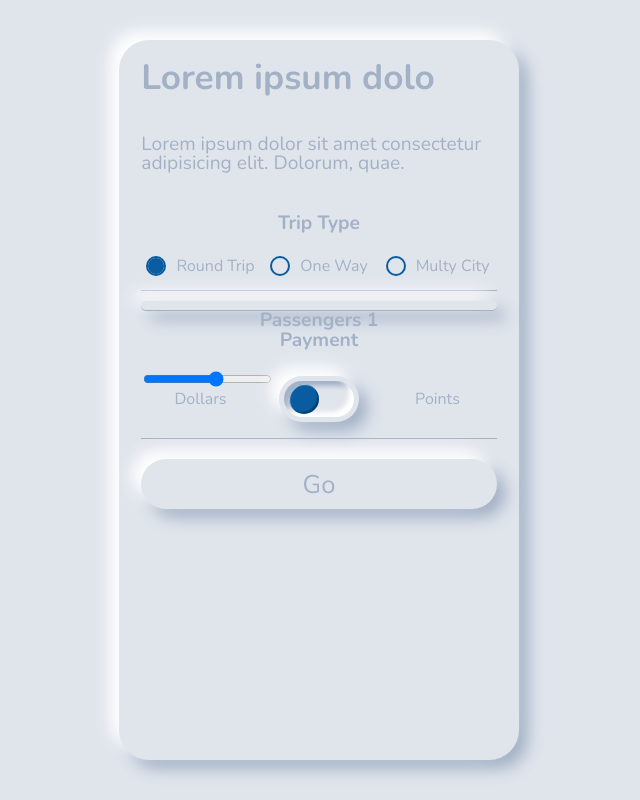
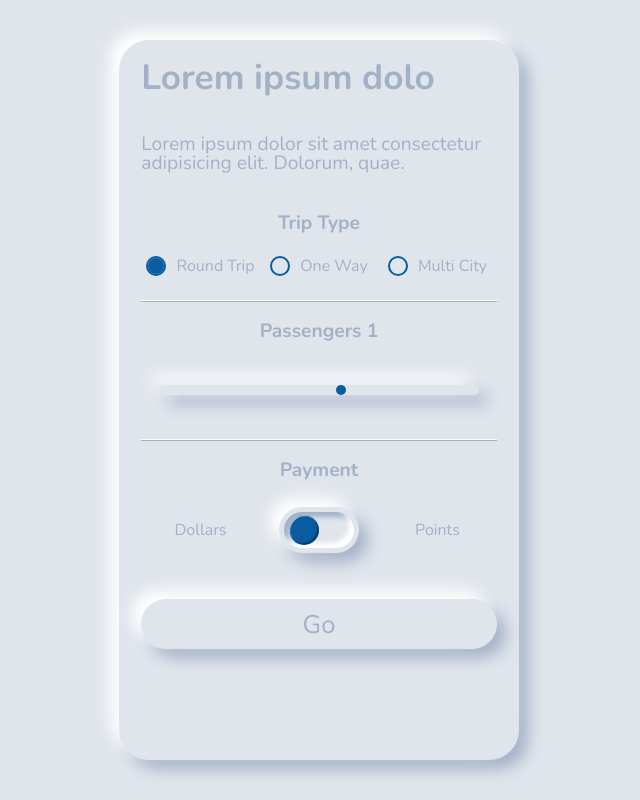
Before and after one commit to edsaavedra/sw-pnrs, a React (Create React App) app: page / in a window 1280 px wide. Shown: the whole page, without its empty margins (321-961 px from the left). Built offline with nearby package versions, Linux system fonts and the light colour scheme.

Commit message:
split into components

```diff
--- a/src/App.js
+++ b/src/App.js
@@ -1,7 +1,8 @@
 import React, { Component } from 'react';
+import Radio from './components/radio';
+import Range from './components/range';
+import Switch from './components/switch';
 import './App.scss';
-import Switch from './components/switch';
-import Range from './components/range';
 
 class App extends Component {
   constructor(props) {
@@ -22,6 +23,10 @@ class App extends Component {
     this.setState({ form });
   }
 
+  handleSubmit = () => {
+
+  }
+
   render() {
     const { tripType, passengers, payment } = this.state.form;
     return (
@@ -30,38 +35,26 @@ class App extends Component {
         <p className="subtitle">Lorem ipsum dolor sit amet consectetur adipisicing elit. Dolorum, quae.</p>
         <form className="form">
 
-          <div className="field roundtrip">
+          <div className="field trip-type">
             <span className="field-title">Trip Type</span>
-            <label htmlFor="roundtrip">
-              <input
-                type="radio"
+            <Radio
                 name="tripType"
                 value="roundtrip"
                 checked={tripType === "roundtrip"}
-                onChange={this.handleChange}
-                id="roundtrip"/>
-              <span className="roundtrip">Round Trip</span>
-            </label>
-            <label htmlFor="oneway">
-              <input
-                type="radio"
+                changeHandle={this.handleChange}
+                label="Round Trip"/>
+            <Radio
                 name="tripType"
                 value="oneway"
                 checked={tripType === "oneway"}
-                onChange={this.handleChange}
-                id="oneway"/>
-              <span className="oneway">One Way</span>
-            </label>
-            <label htmlFor="multicity">
-              <input
-                type="radio"
-                name="tripType"
-                value="multicity"
-                checked={tripType === "multicity"}
-                onChange={this.handleChange}
-                id="multicity"/>
-              <span className="multicity">Multy City</span>
-            </label>
+                changeHandle={this.handleChange}
+                label="One Way"/>
+            <Radio
+              changeHandle={this.handleChange}
+              checked={tripType === "multicity"}
+              label="Multi City"
+              name="tripType"
+              value="multicity"/>
           </div>
 
           <Range
@@ -80,7 +73,7 @@ class App extends Component {
             checked={payment}
             changeCallback={this.handleChange}/>
 
-          <input type="button" className="submit" value="Go" />
+          <input type="button" className="submit" value="Go" onSubmit={this.handleSubmit} />
         </form>
       </section>
     );
--- a/src/App.scss
+++ b/src/App.scss
@@ -1,4 +1,4 @@
-@import 'commons.scss';
+@import "commons.scss";
 
 .App {
   background: $gr1;
@@ -6,7 +6,8 @@
   border-radius: 30px;
   color: $gr2;
   display: grid;
-  grid-template-areas: ". t t ."
+  grid-template-areas:
+    ". t t ."
     ". d d ."
     ". f f .";
   grid-template-columns: 1fr 8fr 8fr 1fr;
@@ -32,75 +33,40 @@
     font-size: 1.2em;
   }
 
-  input[type="radio"] {
-    appearance: none;
-    border-radius: 50%;
-    border: 2px solid $bl5;
-    cursor: pointer;
-    display: inline-block;
-    height: 20px;
-    margin: 0 10px 0 0;
-    vertical-align: middle;
-    width: 20px;
-    overflow: hidden;
-    position: relative;
-    z-index: 1;
-    &:checked {
-      &:before {
-        transform: scale(20);
-        background: $bl5;
-      }
-    }
-    &:before {
-      background: transparent;
-      border-radius: 50%;
-      content: '';
-      display: block;
-      height: 1px;
-      position: absolute;
-      transform-origin: 50% 50%;
-      transition: all .3s cubic-bezier(0.95, 0.05, 0.795, 0.035);
-      width: 1px;
-      z-index: 0;
-      left: 8px;
-      top: 8px;
-    }
-    &:focus {outline: none;}
-  }
-
   .form {
     grid-area: f;
     text-align: center;
     max-height: 300px;
 
     .field {
-        border-bottom: 1px solid $gr2;
-        margin: 10px 0;
+      border-bottom: .3px solid $white;
+      border-top: .3px solid $gr2;
+      margin: 0;
+      padding: 10px 0;
       width: 100%;
-
+      &:first-child {border-top: none}
+      &:last-of-type {border-bottom: none}
       .field-title {
-          grid-area: t;
-          font-size: 1.2em;
-          font-weight: bold;
-          margin: 10px 0;
+        @include field-title;
       }
 
-        &.roundtrip {
+      &.trip-type {
         align-items: center;
         display: grid;
         grid-template-columns: 1fr 1fr 1fr;
         grid-template-rows: 1fr 1.2fr;
-          grid-template-areas: "t t t"
+        grid-template-areas:
+          "t t t"
           "r o m";
         label {
-            cursor: pointer;
-            &:nth-child(2) {grid-area: r}
-            &:nth-child(3) {grid-area: o}
-            &:nth-child(4) {grid-area: m}
-            span {
-              line-height: 1em;
-              display: inline-block;
-              vertical-align: middle;
+          &:nth-child(2) {
+            grid-area: r;
+          }
+          &:nth-child(3) {
+            grid-area: o;
+          }
+          &:nth-child(4) {
+            grid-area: m;
           }
         }
       }
@@ -113,17 +79,18 @@
       color: $gr2;
       cursor: pointer;
       display: block;
-        font-family: 'Nunito', serif;
+      font-family: "Nunito", serif;
       font-size: 1.6em;
       grid-column: 1 / 3;
       height: 50px;
       margin: 20px auto 0;
       outline: none;
       padding: 0;
-        transition: box-shadow .3s cubic-bezier(0.6, -0.28, 0.735, 0.045);
+      transition: box-shadow 0.3s cubic-bezier(0.6, -0.28, 0.735, 0.045);
       width: 100%;
       &:hover {
-          box-shadow: -5px -5px 10px rgba($white, .8), 5px 5px 10px rgba($gr2, .8);
+        box-shadow: -5px -5px 10px rgba($white, 0.8),
+          5px 5px 10px rgba($gr2, 0.8);
       }
     }
   }
--- a/src/commons.scss
+++ b/src/commons.scss
@@ -9,3 +9,10 @@ $gr2: #a3b1c6;
 
 $soft: -9px -9px 16px $white, 9px 9px 16px $gr2;
 $softInner: -5px -5px 5px $white inset, 5px 5px 5px $gr2 inset;
+
+@mixin field-title {
+    grid-area: t;
+    font-size: 1.2em;
+    font-weight: bold;
+    margin: 10px 0;
+}
--- /dev/null
+++ b/src/components/radio.js
@@ -0,0 +1,29 @@
+import React from 'react';
+import PropTypes from 'prop-types';
+import './radio.scss'
+
+const Radio = ({ name, value, checked, changeHandle, label }) => {
+    const classNames = `radio-component ${name}`;
+    return (
+        <label htmlFor={value} className={classNames}>
+            <input
+                type="radio"
+                name={name}
+                value={value}
+                checked={checked}
+                onChange={changeHandle}
+                id={value} />
+            <span className={name}>{label}</span>
+        </label>
+    );
+}
+
+Radio.propTypes = {
+    changeHandle: PropTypes.func.isRequired,
+    checked: PropTypes.bool.isRequired,
+    label: PropTypes.string.isRequired,
+    name: PropTypes.string.isRequired,
+    value: PropTypes.string.isRequired
+}
+
+export default Radio;
--- /dev/null
+++ b/src/components/radio.scss
@@ -0,0 +1,47 @@
+@import "../commons.scss";
+
+.radio-component {
+  cursor: pointer;
+  input[type="radio"] {
+    appearance: none;
+    border-radius: 50%;
+    border: 2px solid $bl5;
+    cursor: pointer;
+    display: inline-block;
+    height: 20px;
+    margin: 0 10px 0 0;
+    vertical-align: middle;
+    width: 20px;
+    overflow: hidden;
+    position: relative;
+    z-index: 1;
+    &:checked {
+      &:before {
+        transform: scale(20);
+        background: $bl5;
+      }
+    }
+    &:before {
+      background: transparent;
+      border-radius: 50%;
+      content: "";
+      display: block;
+      height: 1px;
+      position: absolute;
+      transform-origin: 50% 50%;
+      transition: all 0.3s cubic-bezier(0.95, 0.05, 0.795, 0.035);
+      width: 1px;
+      z-index: 0;
+      left: 8px;
+      top: 8px;
+    }
+    &:focus {
+      outline: none;
+    }
+  }
+  span {
+    display: inline-block;
+    line-height: 1em;
+    vertical-align: middle;
+  }
+}
--- a/src/components/range.scss
+++ b/src/components/range.scss
@@ -1,6 +1,17 @@
 @import '../commons.scss';
 
 .range-component {
+    label {
+        align-items: center;
+        display: grid;
+        grid-template-columns: 1fr 1fr 1fr;
+        grid-template-rows: 1fr 2fr;
+        grid-template-areas: "t t t""r r r"
+    }
+    .field-title {
+        @include field-title
+    }
+    .range {
         appearance: none;
         background: $gr1;
         border-radius: 5px;
@@ -10,7 +21,6 @@
         margin: 0 auto;
         outline: none;
         width: 90%;
-
         &::-webkit-slider-thumb {
             appearance: none;
             background: $bl5;
@@ -21,16 +31,8 @@
             transform-origin: 50% 50%;
             transition: all .3s cubic-bezier(0.175, 0.885, 0.32, 1.275);
         }
-
         &:hover::-webkit-slider-thumb {
             transform: scale(1.5);
         }
-
-    label {
-        align-items: center;
-        display: grid;
-        grid-template-columns: 1fr 1fr 1fr;
-        grid-template-rows: 1fr 2fr;
-        grid-template-areas: "t t t""r r r"
     }
 }
--- a/src/components/switch.scss
+++ b/src/components/switch.scss
@@ -5,6 +5,10 @@
         height: 56px;
         position: relative;
         width: 90px;
+    }
+
+    .field-title {
+        @include field-title
     }
 
     label {
```
Also changed, not shown: src/components/range.js (indentation only). Lines whose indentation alone changed are shown as unchanged.
